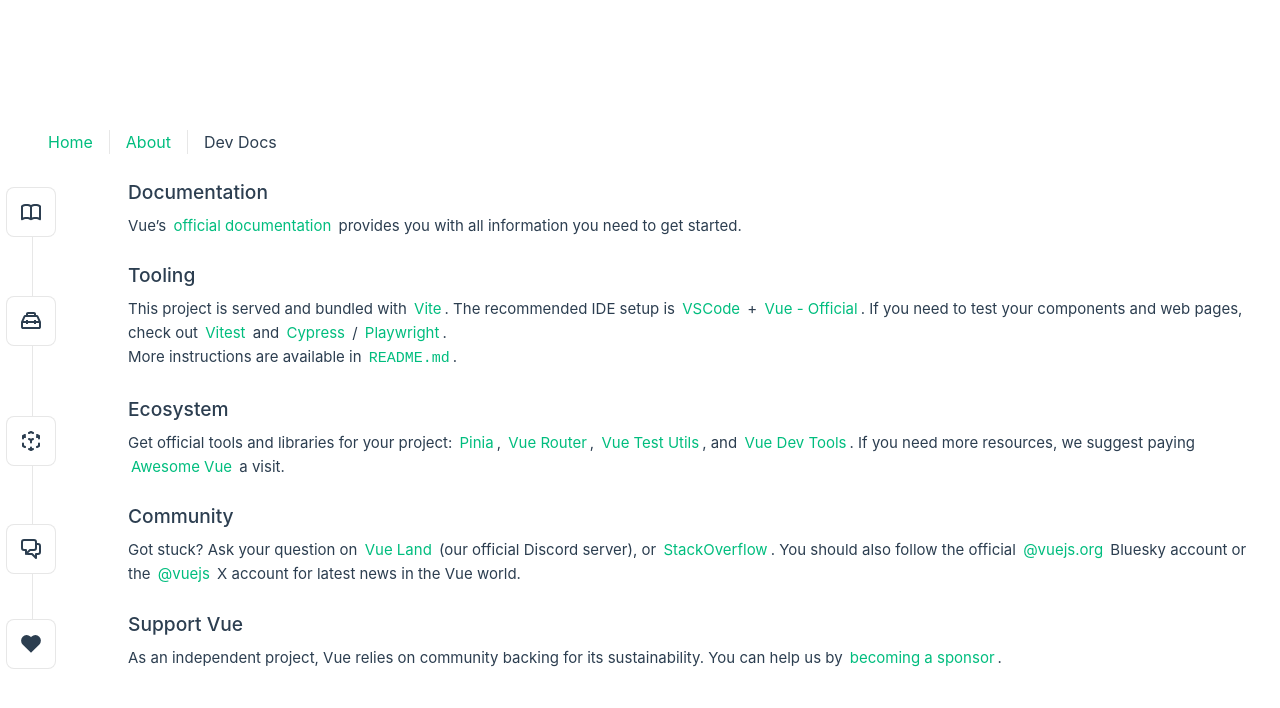
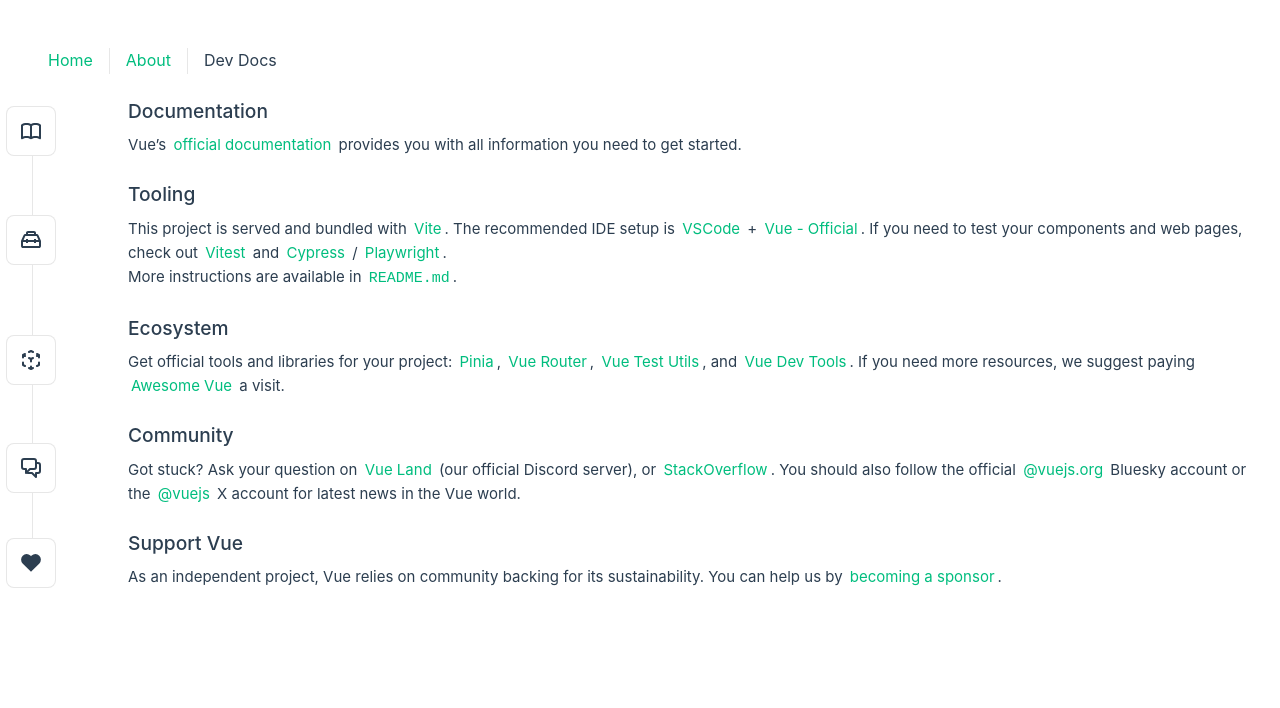
Before and after one commit to xintamosaik/vc12, a Vue app in the folder frontend/: page /devdocs in a window 1280 px wide. Shown: the top 708 px of the page. Built offline with nearby package versions, Linux system fonts and the light colour scheme; the HTML template or start-up script is replaced by a standard one.

Commit message:
refactor: clean up App.vue and main.css; streamline header styles and remove unused media queries

```diff
--- a/frontend/src/App.vue
+++ b/frontend/src/App.vue
@@ -5,10 +5,8 @@
 
 <template>
   <header>
-
     <div class="wrapper">
       <nav>
-
         <RouterLink to="/">Home</RouterLink>
         <RouterLink to="/about">About</RouterLink>
         <RouterLink to="/devdocs">Dev Docs</RouterLink>
@@ -20,17 +18,15 @@
 </template>
 
 <style scoped>
-header {
-  line-height: 1.5;
-  max-height: 100vh;
+header .wrapper {
+  display: flex;
+  place-items: flex-start;
+  flex-wrap: wrap;
 }
 
-
 nav {
-  width: 100%;
-  font-size: 12px;
-  text-align: center;
-
+  font-size: 1rem;
+  padding: 1rem 0;
 }
 
 nav a.router-link-exact-active {
@@ -50,31 +46,4 @@
 nav a:first-of-type {
   border: 0;
 }
-
-@media (min-width: 1024px) {
-  header {
-    display: flex;
-    place-items: center;
-    padding-right: calc(var(--section-gap) / 2);
-  }
-
-  .logo {
-    margin: 0 2rem 0 0;
-  }
-
-  header .wrapper {
-    display: flex;
-    place-items: flex-start;
-    flex-wrap: wrap;
-  }
-
-  nav {
-    text-align: left;
-
-    font-size: 1rem;
-
-    padding: 1rem 0;
-
-  }
-}
 </style>
--- a/frontend/src/assets/main.css
+++ b/frontend/src/assets/main.css
@@ -1,22 +1,14 @@
 @import './base.css';
 
+body {
+  display: flex;
+}
+
 #app {
-  max-width: 1280px;
+  width: min(1280px, 100%);
   margin: 0 auto;
   padding: 2rem;
   font-weight: normal;
-}
-
-@media (min-width: 1024px) {
-  #app {
-
-    padding: 0 2rem;
-  }
-
-  body {
-    display: flex;
-    place-items: center;
-  }
 }
 
 a,
```
